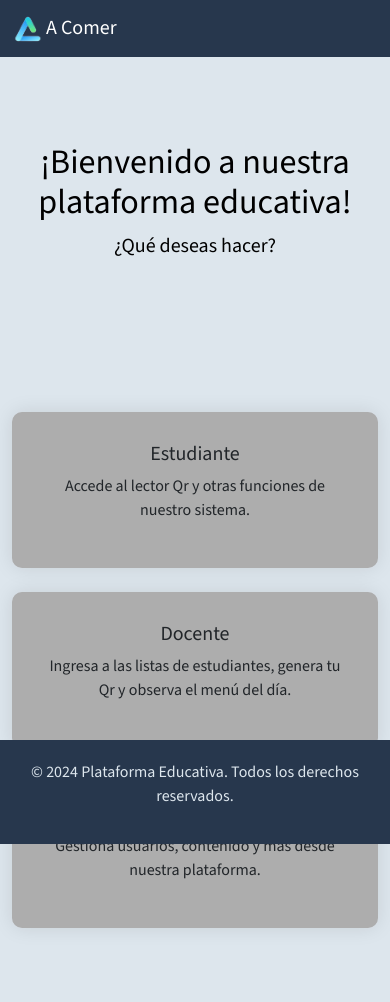
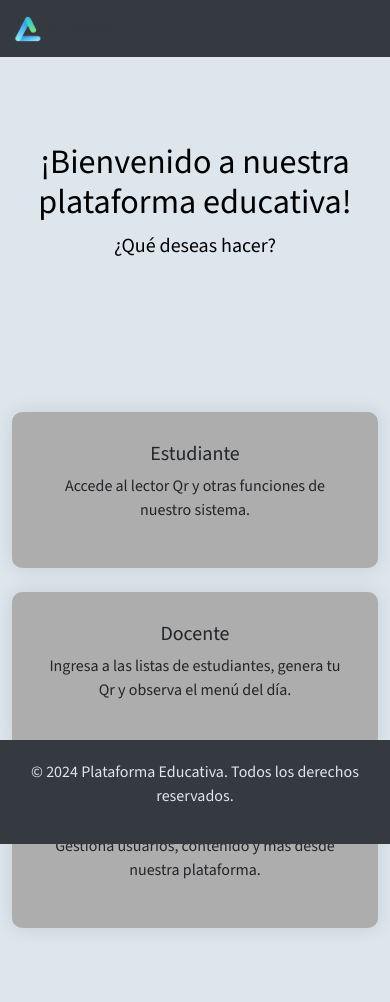
Before and after one commit to mjjkk13/proyecto_acomer, a PHP site: page /Php/index.html in a window 390 px wide. Run offline with PHP 8.4, Linux system fonts and the light colour scheme.

Commit message:
responsive, cambios styles

```diff
--- a/Css/index.css
+++ b/Css/index.css
@@ -8,7 +8,7 @@ body {
   font-family: 'Source Sans 3', sans-serif; /* Aplicación de la fuente */
 }
 nav.navbar {
-  background-color: #27374D; /* Fondo del nav */
+  background-color: #343a40; /* Fondo del nav */
   color: #ffffff !important; /* Color del texto en el nav */
 }
 
@@ -16,12 +16,12 @@ nav.navbar a.nav-link,
 nav.navbar .navbar-brand h3.so,
 nav.navbar .navbar-brand,
 nav.navbar a.nav-link.dropdown-toggle {
-  color: #ffffff !important; /* Asegúrate de que todos los enlaces y textos sean blancos */
+  color: #343a40 !important; /* Asegúrate de que todos los enlaces y textos sean blancos */
 }
 
 nav.navbar a.nav-link:hover,
 nav.navbar a.nav-link.dropdown-toggle:hover {
-  color: #DDE6ED !important; /* Color al pasar el mouse */
+  color: #343a40 !important; /* Color al pasar el mouse */
 }
 .hero {
   padding: 10vh 0;
@@ -46,7 +46,7 @@ nav.navbar a.nav-link.dropdown-toggle:hover {
 }
 
 .footer {
-  background-color: #27374D; /* Fondo del footer, oscuro para contraste */
+  background-color: #343a40; /* Fondo del footer, oscuro para contraste */
   color: #DDE6ED; /* Color del texto en el footer */
   padding: 20px 0;
   width: 100%;
```
Also changed, not shown: Css/datospersonales.css (+13 -0 lines).
